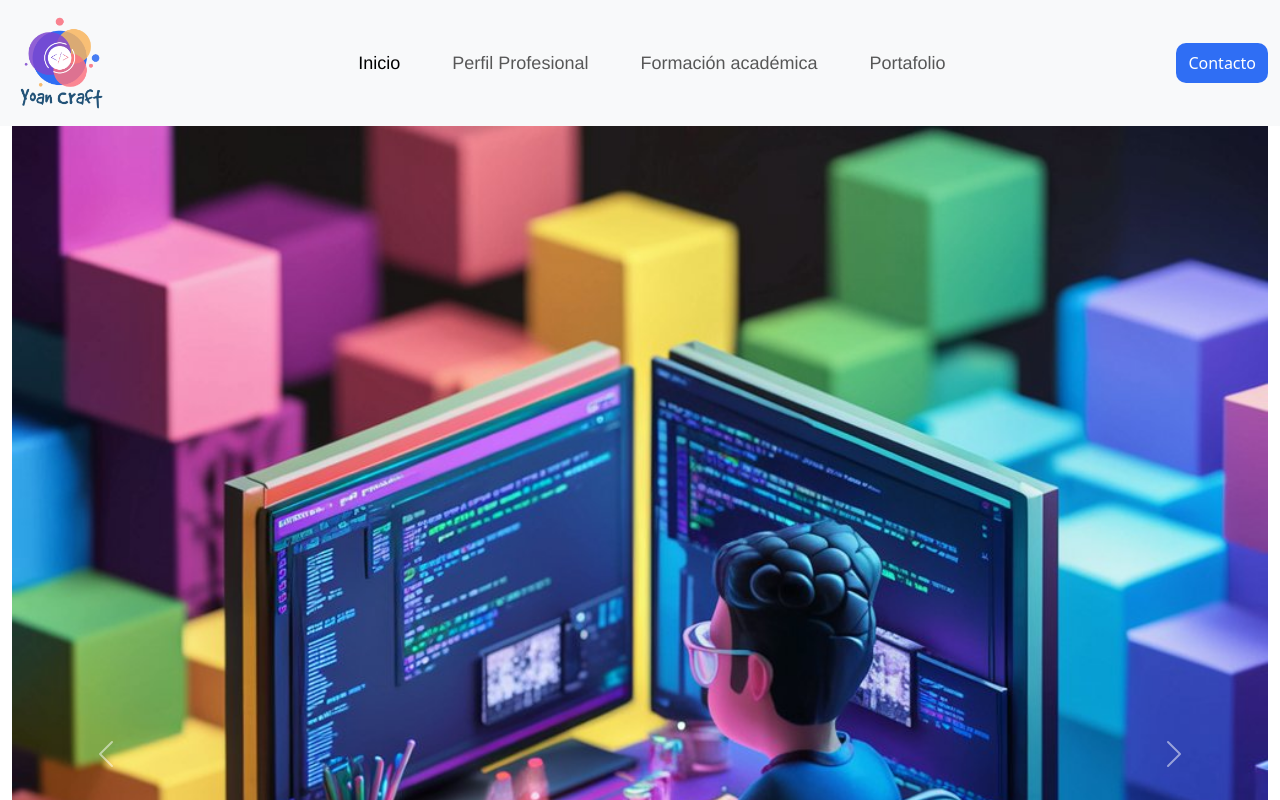
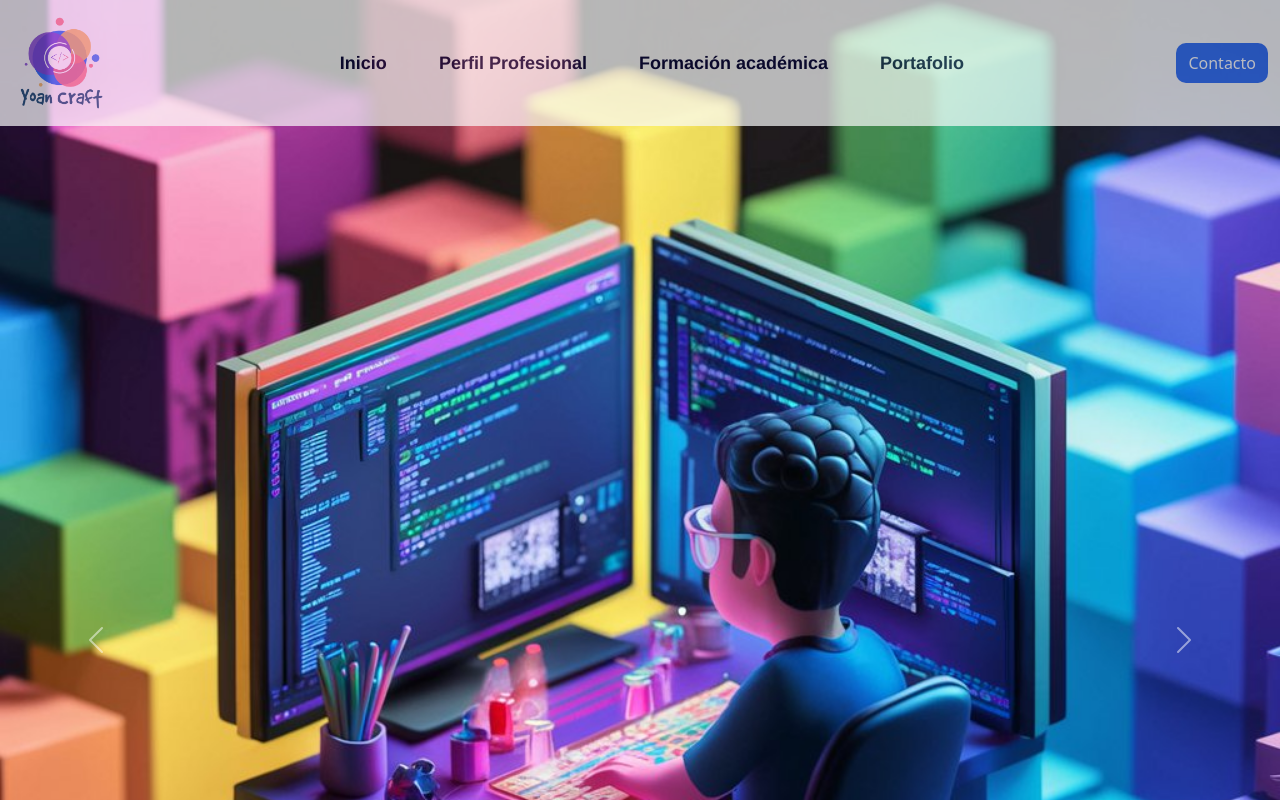
Before and after one commit to yoan-morales/Porfolio, a website: page src/index.html in a window 1280 px wide. Shown: the top 800 px of the page. Drawn offline with nearby package versions, Linux system fonts and the light colour scheme.

Commit message:
header config two

```diff
--- a/src/assets/stylesheets/base/_variables.scss
+++ b/src/assets/stylesheets/base/_variables.scss
@@ -1,12 +1,15 @@
 @import url('https://fonts.googleapis.com/css2?family=Arimo:ital,wght@0,400..700;1,400..700&display=swap');
+@import url('https://fonts.googleapis.com/css2?family=Sora:wght@100..800&display=swap');
+
 //color
 $primary-color: #4955ff;
 $secondary-color: #2F6EF4;
 $color-text: #040434;
-$color-transparent: rbga($secondary-color, 0.1);
+$color-transparent: rbga(236, 240, 241, 1);
 $color-title: #2f3180;
 $background-color: #efefef;
 $background-deg: rgba($primary-color, 0.1);
 
 $font-family:  "Arimo", sans-serif;
-$font-size: 1rem;
+$font-family-secondary: "Sora", sans-serif;
+$font-size: 1.5rem;
--- a/src/assets/stylesheets/componentes/banner.scss
+++ b/src/assets/stylesheets/componentes/banner.scss
@@ -0,0 +1,7 @@
+.portfolio {
+  &Container {
+    margin: 0;
+    padding: 0;
+    box-sizing: 0;
+  }
+}
--- a/src/assets/stylesheets/componentes/menu.scss
+++ b/src/assets/stylesheets/componentes/menu.scss
@@ -1,5 +1,10 @@
 .portfolio {
   &Nav {
+    @include size(100%, auto);
+    background-color: $color-transparent;
+    opacity: 70%;
+    position: absolute;
+    z-index: 1;
     &__logo {
       img {
         @include size(100%, 100px);
@@ -9,10 +14,12 @@
 
     &__menu {
       @include align(flex, center, center);
-      @include font($font-family, $color-text, 18px, 400);
       ul {
         li {
           margin: 0 18px;
+          .nav-link {
+            @include font($font-family, $color-text, 18px, 700);
+          }
         }
       }
     }
--- a/src/index.html
+++ b/src/index.html
@@ -29,7 +29,7 @@
         <div class="portfolioNav__menu collapse navbar-collapse" id="navbarNav">
           <ul class="navbar-nav">
             <li class="nav-item">
-              <a class="nav-link active" aria-current="page" href="#">Inicio</a>
+              <a class="nav-link" href="#">Inicio</a>
             </li>
             <li class="nav-item">
               <a class="nav-link" href="#">Perfil Profesional</a>
```
Also changed, not shown: src/dist/style.css, 1 other file.
